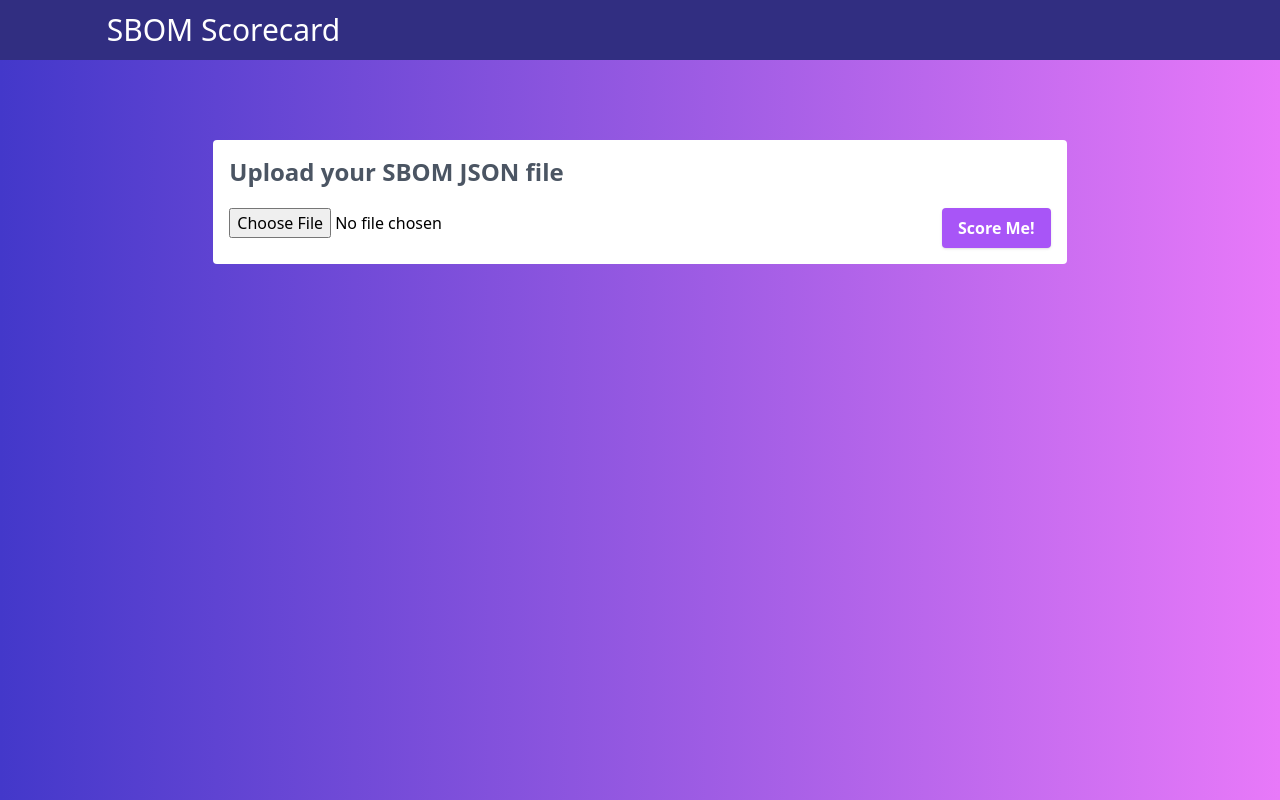
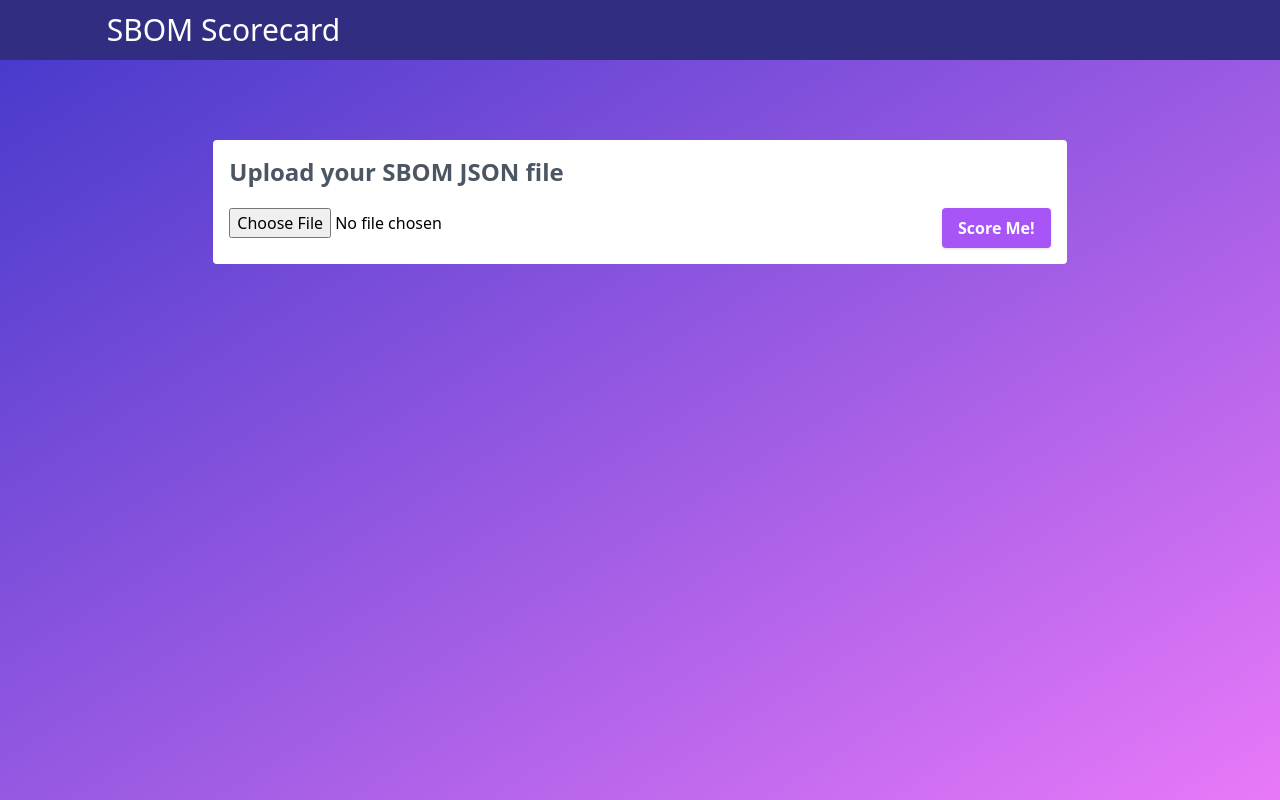
Before and after one commit to ericaabrahms/sbom-scorecard-website, a Flask app: page / in a window 1280 px wide. Run offline with Flask 2, Linux system fonts and the light colour scheme.

Commit message:
appease the gradient snob

```diff
--- a/static/css/main.css
+++ b/static/css/main.css
@@ -577,6 +577,14 @@ video {
   height: 6rem;
 }
 
+.min-h-full {
+  min-height: 100%;
+}
+
+.min-h-screen {
+  min-height: 100vh;
+}
+
 .w-full {
   width: 100%;
 }
@@ -668,6 +676,10 @@ video {
 
 .bg-gradient-to-r {
   background-image: linear-gradient(to right, var(--tw-gradient-stops));
+}
+
+.bg-gradient-to-br {
+  background-image: linear-gradient(to bottom right, var(--tw-gradient-stops));
 }
 
 .from-purple-400 {
--- a/templates/hello.html
+++ b/templates/hello.html
@@ -2,7 +2,7 @@
   <head>
     <link rel="stylesheet" href="{{url_for('static',filename='css/main.css')}}">
   </head>
-  <body class="h-24 bg-gradient-to-r from-indigo-700 to-fuchsia-400">
+  <body class="bg-gradient-to-br from-indigo-700 to-fuchsia-400 min-h-screen">
     <header class="bg-indigo-900 py-3 grid grid-cols-12">
       <h1 class="text-white text-3xl col-span-10 col-start-2">SBOM Scorecard</h1>
     </header>
--- a/templates/scorecard.html
+++ b/templates/scorecard.html
@@ -2,7 +2,7 @@
   <head>
     <link rel="stylesheet" href="{{url_for('static',filename='css/main.css')}}">
   </head>
-  <body class="h-24 bg-gradient-to-r from-indigo-700 to-fuchsia-400">
+  <body class="bg-gradient-to-br from-indigo-700 to-fuchsia-400 min-h-screen">
     <header class="bg-indigo-900 py-3 grid grid-cols-12">
       <h1 class="text-white text-3xl col-span-10 col-start-2">SBOM Scorecard</h1>
     </header>
```
